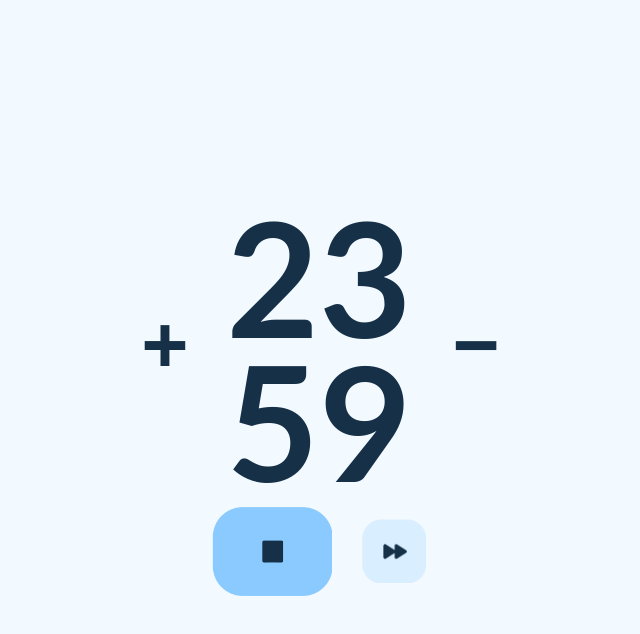
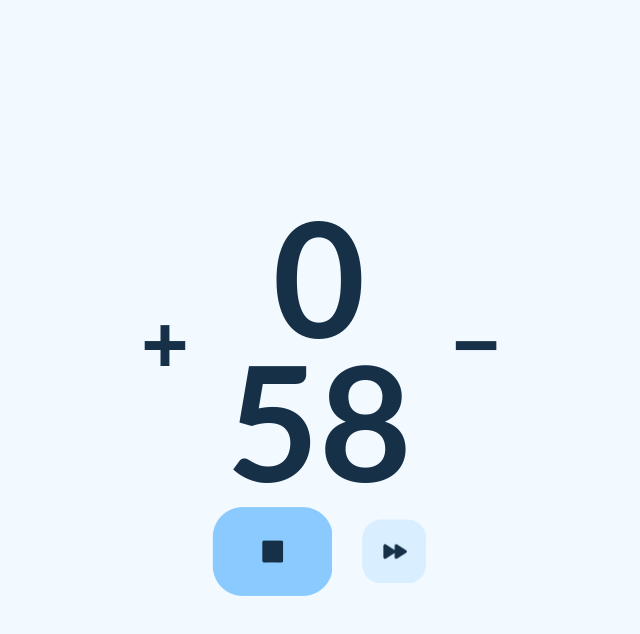
Before and after one commit to imedfan/pomodorin, a website: page index.html in a window 1280 px wide. Both pictures are taken after a click on the picture 592 px from the left and 551 px from the top of the page. Shown: the whole page, without its empty margins (321-961 px from the left). Drawn offline with Linux system fonts and the light colour scheme.

Commit message:
create minsec timer

```diff
--- a/index.html
+++ b/index.html
@@ -11,7 +11,7 @@
       <a onclick='up()' id='up'>+</a>
       <div class="no-select" id="clock">
         <p id='time'></p>
-        <p id='time'>59</p>
+        <p id='timeSec'></p>
       </div>
       <a onclick='down()' id='down'>−</a>
     </div>
--- a/script.js
+++ b/script.js
@@ -1,13 +1,24 @@
 let timerStatus = false;
 let intervalId;
 
+function formatNumber(number) {
+  return (number < 10) ? `0${number}` : number;
+}
+
 function setTimer(timerValue) {
-  const defaultValue = 25;
+  const defaultValue = 1500;
+  let defaultMin = Math.floor(defaultValue/60);
+  let defaultSec = formatNumber(defaultValue%60);
+
+  let valueMin = Math.floor(timerValue/60);
+  let valueSec = formatNumber(timerValue%60);
 
   if (typeof timerValue != "undefined") {
-    document.getElementById("time").innerHTML = timerValue;
+    document.getElementById("time").innerHTML = valueMin;
+    document.getElementById("timeSec").innerHTML = valueSec;
   } else {
-    document.getElementById("time").innerHTML = defaultValue;
+    document.getElementById("time").innerHTML = defaultMin;
+    document.getElementById("timeSec").innerHTML = defaultSec;
   }
 }
 
@@ -43,17 +54,22 @@ function stop(intervalId){
 
 function start(timerStatus, intervalId) {
   let timerValue = document.getElementById("time").innerHTML;
-  // let intervalId;
+  timerValue = timerValue*60;
 
   window.intervalId = setInterval(() => {
     console.log(timerValue);
     window.timerStatus = true;
-    timerValue = document.getElementById("time").innerHTML;
+    // timerValue = document.getElementById("time").innerHTML;
     timerValue--;
-    document.getElementById("time").innerHTML = timerValue;
+    let valueMin = Math.floor(timerValue/60);
+    let valueSec = formatNumber(timerValue%60);
+    document.getElementById("time").innerHTML = valueMin;
+    document.getElementById("timeSec").innerHTML = valueSec;
+
     let buttonStop = document.getElementById("start_btn");
     buttonStop.setAttribute('onclick','stop()');
     buttonStop.setAttribute('src', './resources/stop_btn.png')
+
     if (timerValue === 0) {
       clearInterval(window.intervalId);
       alert("Done!");
@@ -62,8 +78,10 @@ function start(timerStatus, intervalId) {
       buttonStop.setAttribute('onclick','start()');
       buttonStop.setAttribute('src', './resources/play_btn.png')
     }
+
   }, 1000);
+
   console.log(intervalId);
 }
 
-setTimer(25);
+setTimer(60);
--- a/styles.css
+++ b/styles.css
@@ -31,7 +31,7 @@ body {
   }
 }
 
-#time {
+#time, #timeSec {
   color: #153047;
   margin: 0;
   padding: 0;
```
